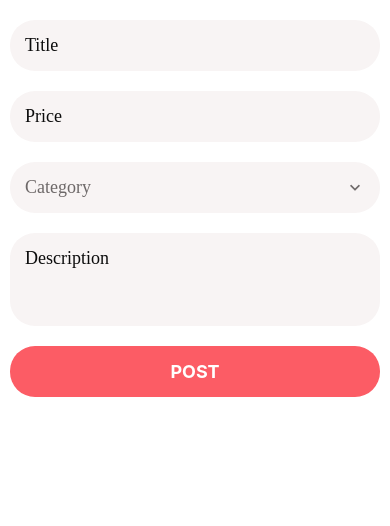
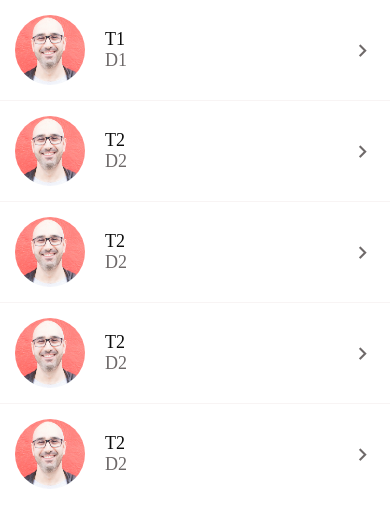
Before and after one commit to levan966/OnlineShop, a React Native app: screen / in a window 390 px wide. Shown: the top 526 px of the page. Built offline with nearby package versions, Linux system fonts and the light colour scheme.

Commit message:
fixed ListItem component

```diff
--- a/App.js
+++ b/App.js
@@ -22,7 +22,7 @@ import ListingEditScreen from "./app/screens/ListingEditScreen";
 
 export default function App() {
   // return <LoginScreen  />
-  return <ListingEditScreen />;
+  return <MessagesScreen />;
 }
 
 const styles = StyleSheet.create({
--- a/app/components/ListItem.js
+++ b/app/components/ListItem.js
@@ -1,14 +1,9 @@
 import React from "react";
-import {
-  Image,
-  StyleSheet,
-  Text,
-  View,
-  TouchableHighlight,
-} from "react-native";
+import { StyleSheet, View, TouchableHighlight, Image } from "react-native";
 import Swipeable from "react-native-gesture-handler/Swipeable";
 import AppText from "./AppText";
 import colors from "../config/colors";
+import { MaterialCommunityIcons } from "@expo/vector-icons";
 
 const ListItem = ({
   title,
@@ -28,6 +23,11 @@ const ListItem = ({
             <AppText style={styles.title}>{title}</AppText>
             {subTitle && <AppText style={styles.subTitle}>{subTitle}</AppText>}
           </View>
+          <MaterialCommunityIcons
+            color={colors.medium}
+            name="chevron-right"
+            size={25}
+          />
         </View>
       </TouchableHighlight>
     </Swipeable>
@@ -39,8 +39,8 @@ export default ListItem;
 const styles = StyleSheet.create({
   container: {
     flexDirection: "row",
+    alignItems: "center",
     padding: 15,
-    // backgroundColor: colors.white,
     backgroundColor: colors.white,
   },
   image: {
@@ -50,8 +50,9 @@ const styles = StyleSheet.create({
     marginRight: 10,
   },
   detailsContainer: {
+    flex: 1,
+    justifyContent: "center",
     marginLeft: 10,
-    justifyContent: "center",
   },
   subTitle: {
     color: colors.medium,
```
